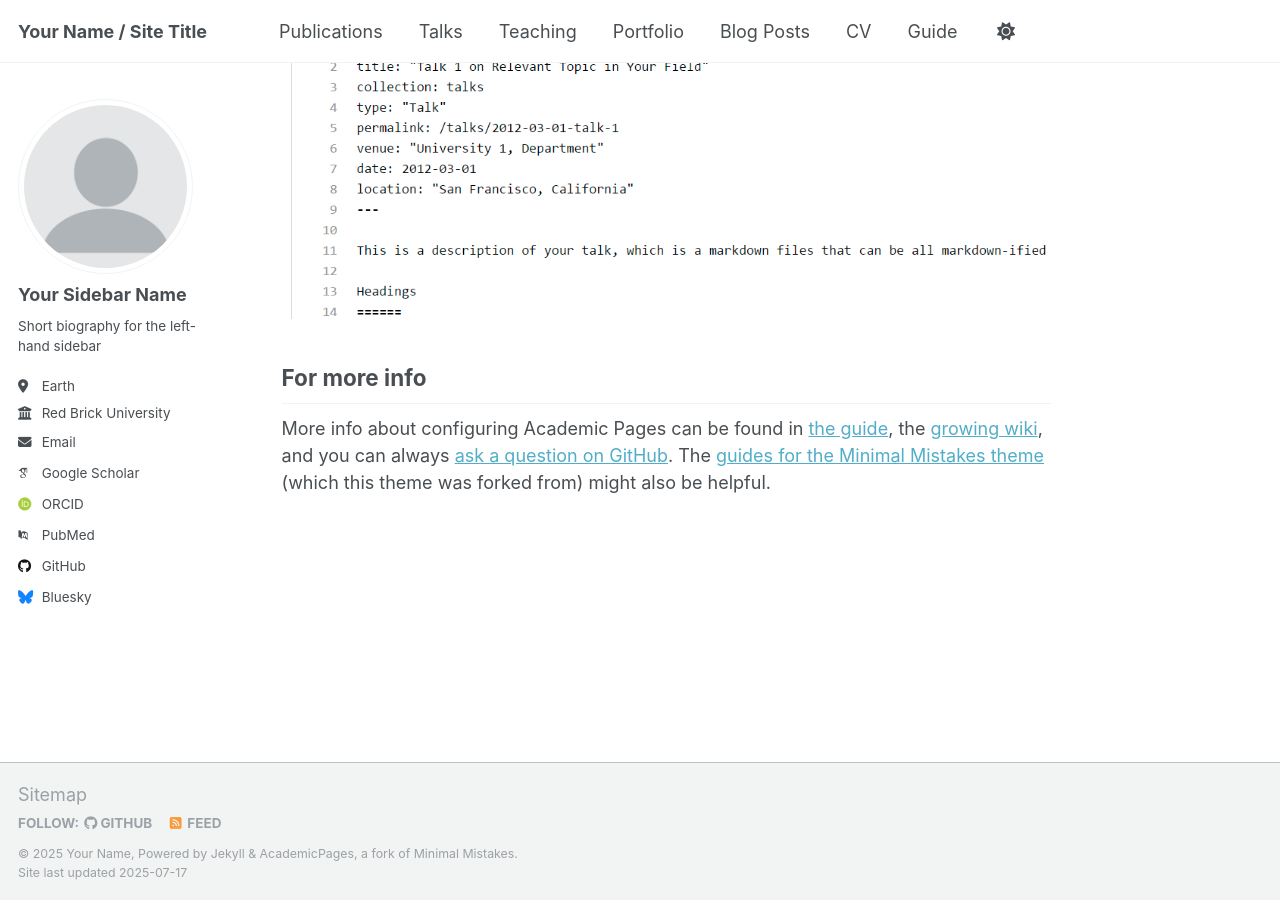
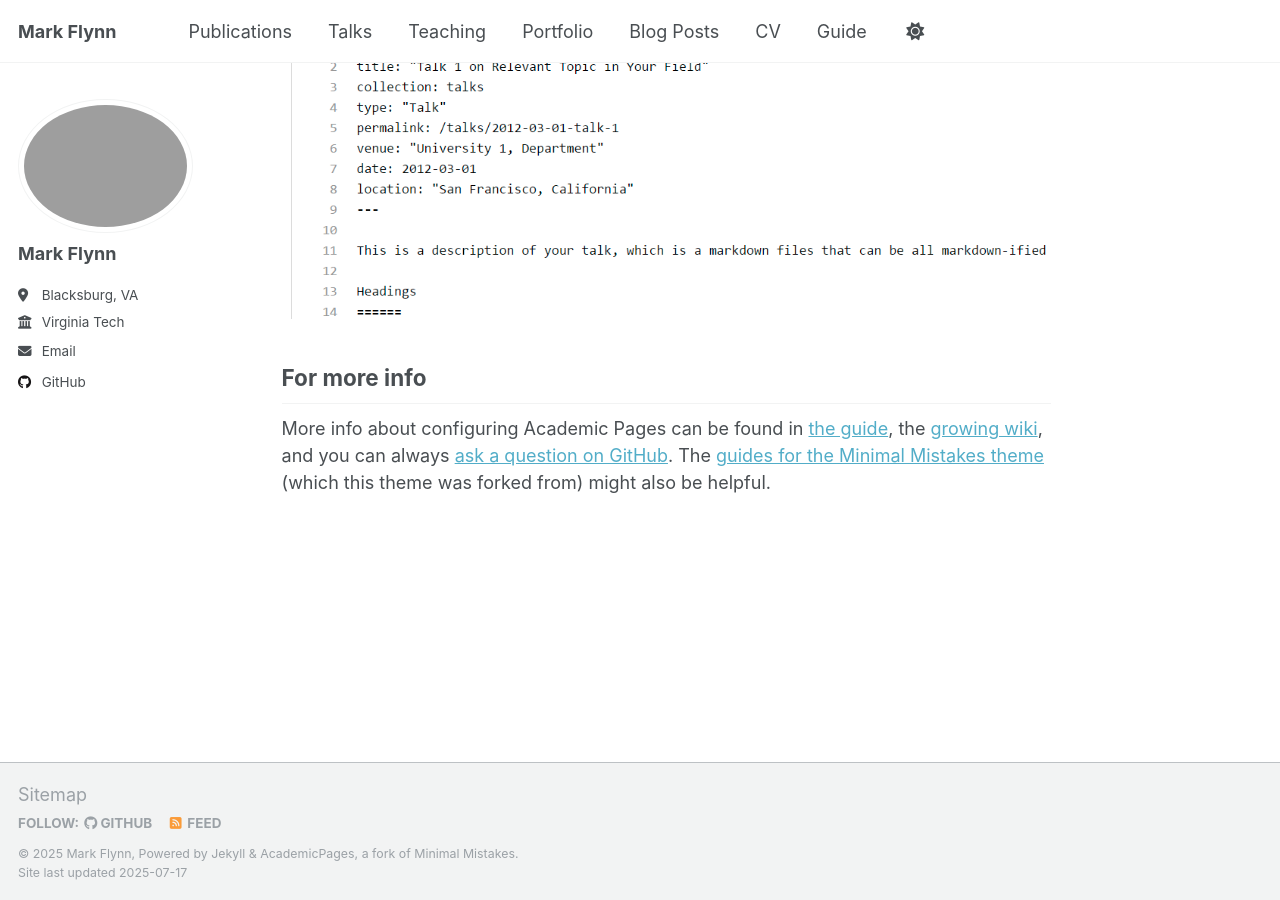
Before and after one commit to markbflynn/markbflynn.github.io, a Jekyll site: the page built from _pages/about.md, in a window 1280 px wide and 900 px high, scrolled down 2880 px. Built offline with Jekyll 4.4.1, drawn with Linux system fonts in a browser that asks for light colours; some web fonts are replaced; a script that is not in the unit is left out.

Commit message:
Update config

```diff
--- a/_config.yml
+++ b/_config.yml
@@ -9,36 +9,37 @@
 # Basic Site Settings
 locale                   : "en-US"
 site_theme               : "default"
-title                    : "Your Name / Site Title"
+title                    : "Mark Flynn"
 title_separator          : "-"
-name                     : &name "Your Name"
+name                     : &name "Mark Flynn"
 description              : &description "personal description"
-url                      : https://academicpages.github.io # the base hostname & protocol for your site e.g. "https://[your GitHub username].github.io" or if you already have some other page hosted on Github then use "https://[your GitHub username].github.io/[Your Repo Name]"
+url                      : https://markbflynn.github.io # the base hostname & protocol for your site e.g. "https://[your GitHub username].github.io" or if you already have some other page hosted on Github then use "https://[your GitHub username].github.io/[Your Repo Name]"
 baseurl                  : "" # the subpath of your site, e.g. "/blog"
-repository               : "academicpages/academicpages.github.io"
+repository               : "https://github.com/markbflynn/markbflynn.github.io"
 
 # Site Author - The following control what appear as part of the author content on the side bar.
 #               If a field is blank the icon and link will not appear, otherwise it will be shown.
 #               Additional customization can be done by editing /_includes/author-profile.html
+
 author:
   # Biographic information
-  avatar           : "profile.png"
-  name             : "Your Sidebar Name"
+  avatar           : "Mark_Flynn_headshot.jpg"
+  name             : "Mark Flynn"
   pronouns         : # example: "she/her"
-  bio              : "Short biography for the left-hand sidebar"
-  location         : "Earth"
-  employer         : "Red Brick University"
+  bio              : " "
+  location         : "Blacksburg, VA"
+  employer         : "Virginia Tech"
   uri              : # URL
-  email            : "none@example.org"
+  email            : "mbflynn3@gmail.com"
 
   # Academic websites
   academia         : # URL
   arxiv            : # URL - Update with the correct link to your profile
-  googlescholar    : "https://scholar.google.com/citations?user=PS_CX0AAAAAJ"
+  googlescholar    : # "https://scholar.google.com/citations?user=PS_CX0AAAAAJ"
   impactstory      : # URL
-  orcid            : "http://orcid.org/yourorcidurl"
+  orcid            : # "http://orcid.org/yourorcidurl"
   semantic         : # URL
-  pubmed           : "https://www.ncbi.nlm.nih.gov/pubmed/?term=john+snow"
+  pubmed           : # "https://www.ncbi.nlm.nih.gov/pubmed/?term=john+snow"
   researchgate     : # URL
   scopus           : # URL
 
@@ -46,13 +47,13 @@
   bitbucket        : # Username - Update with your username on the site
   codepen          : # Username
   dribbble         : # Username
-  github           : "academicpages"
+  github           : "markbflynn"
   kaggle           : # Username
   stackoverflow    : # User number or user number and name (i.e., use "1" or "1/jeff-atwood")
 
   # Social media
   artstation       : # Username
-  bluesky          : "bsky.app" # Replace this with you Bluesky username
+  bluesky          : # "bsky.app" # Replace this with you Bluesky username
   facebook         : # Username
   flickr           : # Username
   foursquare       : # Username
```
